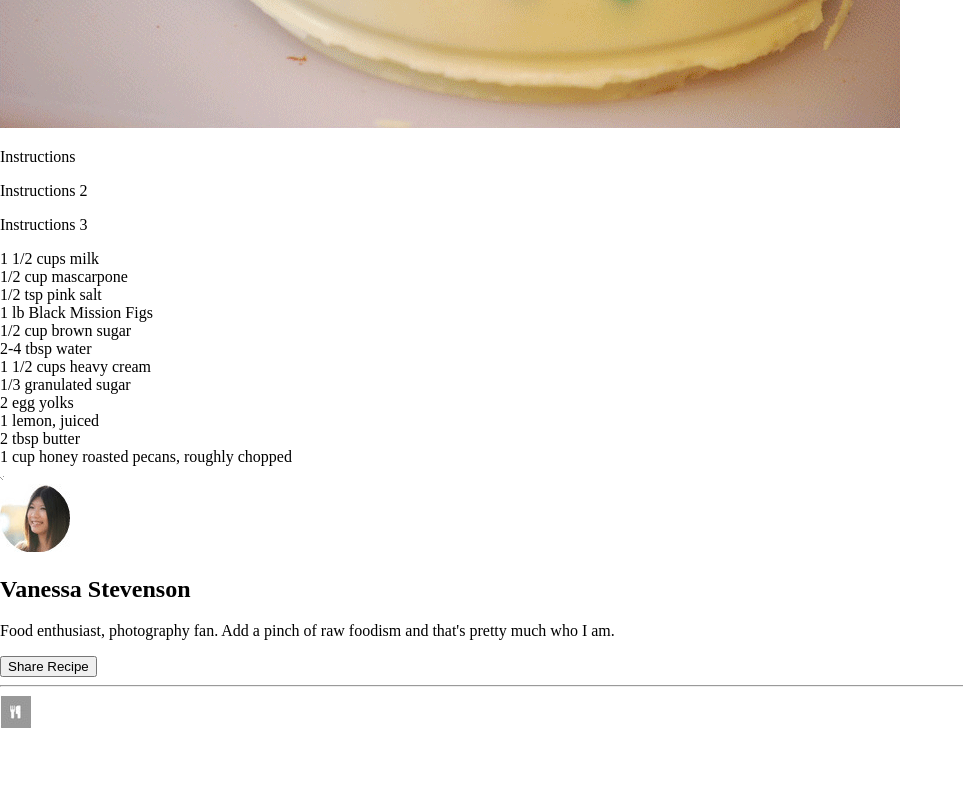
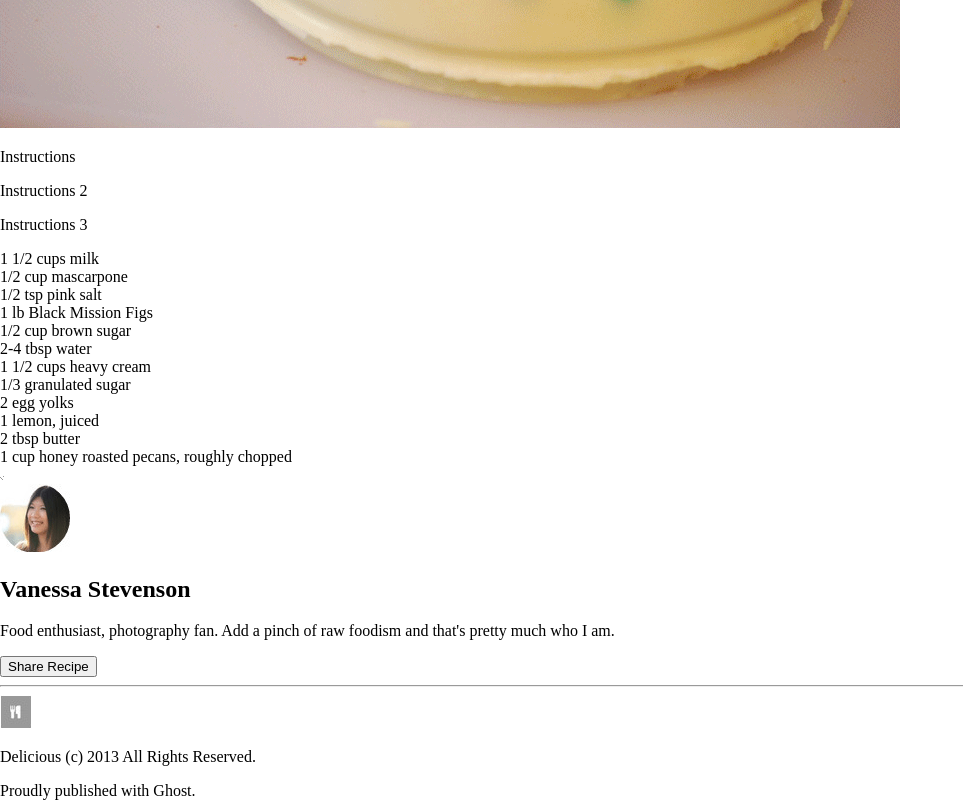
Before and after one commit to mira-kine/lab10a-chocolate-pizza, a website: page index.html in a window 1280 px wide. Shown: the part 852-1652 px from the top of the page, without its empty margins (0-963 px from the left). Before the commit the page ends 1584 px from the top, so only its background shows below. Drawn offline with Linux system fonts and the light colour scheme.

Commit message:
added footer to the bottom

```diff
--- a/index.html
+++ b/index.html
@@ -30,9 +30,11 @@
         <img src="./assets/rss-icon.png" alt="rss icon">
         <img src="./assets/mail-icon.png" alt="mail-icon">
     </header>
+
     <div>
         <img src="./assets/hr-img.png" alt="horizontal line">
     </div>
+
     <main>
         <h1>Chocolate Pizza</h1>
         <h4>Posted on 15 Dec 2013 / Desserts</h4>
@@ -59,7 +61,6 @@
                 <li>1 cup honey roasted pecans, roughly chopped</li>
             </ul>
         </section>
-
     </main>
 
     <div>
@@ -76,6 +77,10 @@
     <footer>
         <hr>
         <img src="./assets/small-logo.png" alt="small silverware logo">
+        <div id="footer-div">
+            <p>Delicious (c) 2013 All Rights Reserved.</p>
+            <p>Proudly published with Ghost.</p>
+        </div>
     </footer>
 
     <script type="module" src="./app.js"></script>
```
